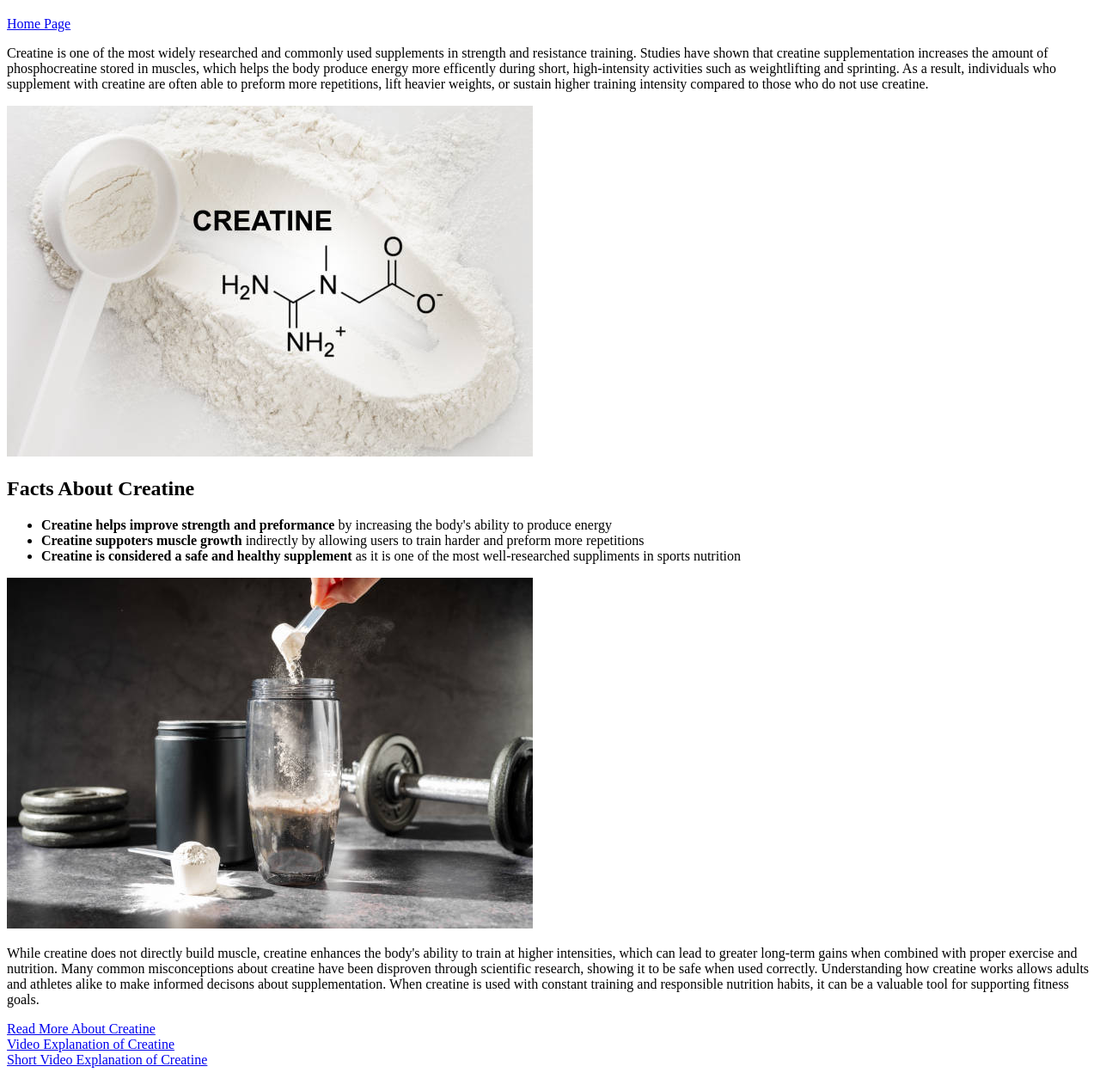
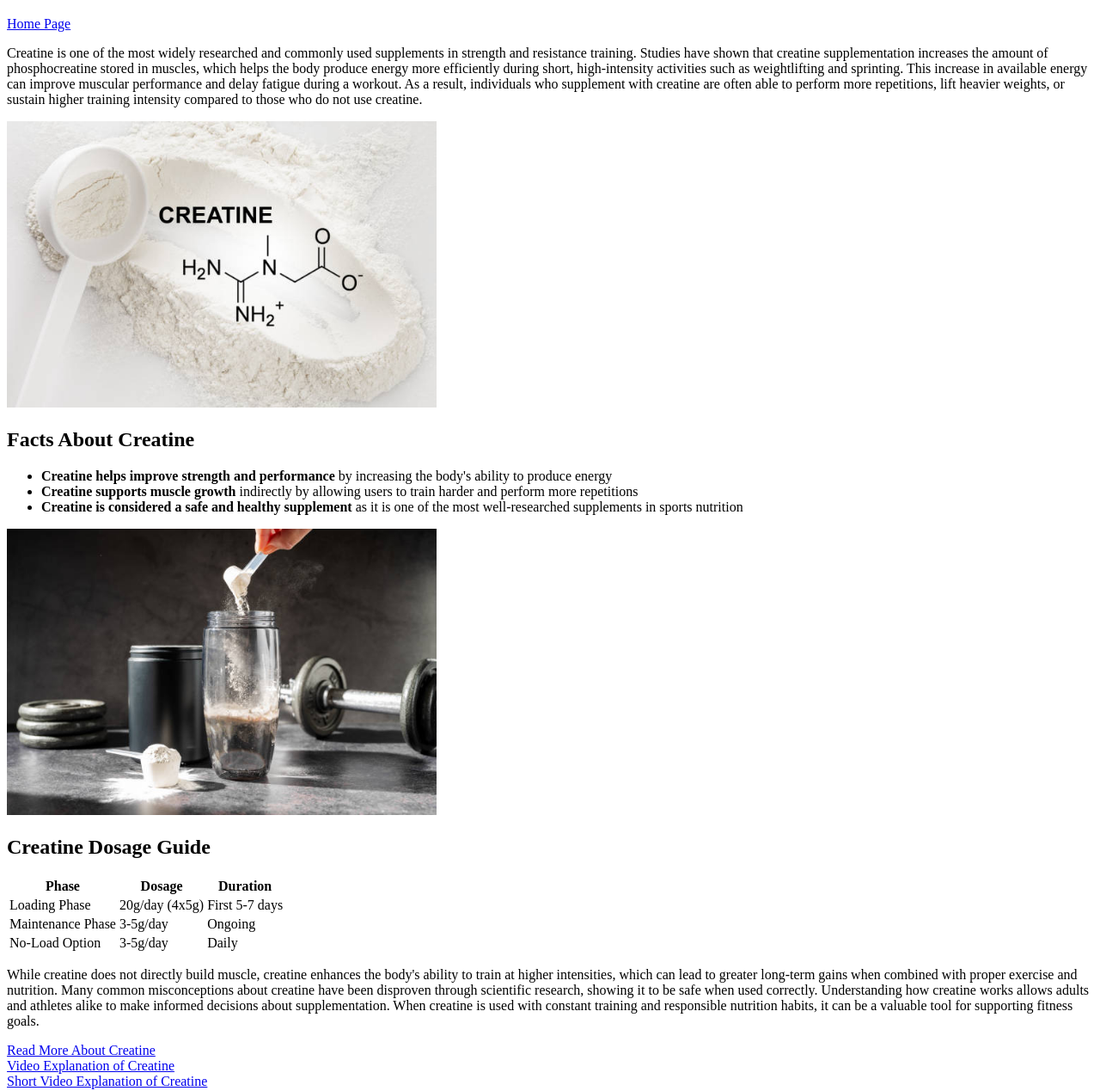
Before and after one commit to mhurst1/mhrust1.github.io, a plain HTML site: page assignments/creatine.html in a window 1280 px wide. Shown: the part 61-1330 px from the top of the page at 86% size. Drawn offline with Linux system fonts and the light colour scheme.

Commit message:
made typo changes and added a table

```diff
--- a/assignments/creatine.html
+++ b/assignments/creatine.html
@@ -1,5 +1,6 @@
+<!--Matthew Hurst | CSCE 242-->
 <!DOCTYPE html>
-<html lang="eng">
+<html lang="en">
     <head>
         <title>Gym Supplements: Creatine</title>
     </head>
@@ -11,25 +12,52 @@
         <p>
             Creatine is one of the most widely researched and commonly used supplements in strength and resistance
             training. Studies have shown that creatine supplementation increases the amount of phosphocreatine
-            stored in muscles, which helps the body produce energy more efficently during short, high-intensity
-            activities such as weightlifting and sprinting. As a result, individuals who supplement with creatine
-            are often able to preform more repetitions, lift heavier weights, or sustain higher training intensity
+            stored in muscles, which helps the body produce energy more efficiently during short, high-intensity
+            activities such as weightlifting and sprinting. This increase in available energy can improve muscular
+            performance and delay fatigue during a workout. As a result, individuals who supplement with creatine
+            are often able to perform more repetitions, lift heavier weights, or sustain higher training intensity
             compared to those who do not use creatine.
         </p>
-        <img src ="images/CreatinePhoto1.jpg" alt="Creatine Monohydrate Chemical Formula Picture"/>
+        <img src ="images/CreatinePhoto1.jpg" alt="Creatine Monohydrate Chemical Formula Picture" width="500"/>
         <h2>Facts About Creatine</h2>
         <ul>
-            <li><b>Creatine helps improve strength and preformance</b> by increasing the body's ability to produce energy</li>
-            <li><b>Creatine suppoters muscle growth</b> indirectly by allowing users to train harder and preform more repetitions</li>
-            <li><b>Creatine is considered a safe and healthy supplement</b> as it is one of the most well-researched suppliments in sports nutrition</li>
+            <li><b>Creatine helps improve strength and performance</b>
+                by increasing the body's ability to produce energy</li>
+            <li><b>Creatine supports muscle growth</b>
+                indirectly by allowing users to train harder and perform more repetitions</li>
+            <li><b>Creatine is considered a safe and healthy supplement</b>
+                as it is one of the most well-researched supplements in sports nutrition</li>
         </ul>
-        <img src ="images/CreatinePhoto2.jpg" alt="Picture of Man Pouring Creatine Into His Drink"/>
+        <img src ="images/CreatinePhoto2.jpg" alt="Picture of Man Pouring Creatine Into His Drink" width="500"/>
+        <h2>Creatine Dosage Guide</h2>
+        <table>
+            <tr>
+                <th>Phase</th>
+                <th>Dosage</th>
+                <th>Duration</th>
+            </tr>
+            <tr>
+                <td>Loading Phase</td>
+                <td>20g/day (4x5g)</td>
+                <td>First 5-7 days</td>
+            </tr>
+            <tr>
+                <td>Maintenance Phase</td>
+                <td>3-5g/day</td>
+                <td>Ongoing</td>
+            </tr>
+            <tr>
+                <td>No-Load Option</td>
+                <td>3-5g/day</td>
+                <td>Daily</td>
+            </tr>
+        </table>
         <p>
             While creatine does not directly build muscle, creatine enhances the body's ability to train at higher
             intensities, which can lead to greater long-term gains when combined with proper exercise and nutrition.
             Many common misconceptions about creatine have been disproven through scientific research, showing it to
             be safe when used correctly. Understanding how creatine works allows adults and athletes alike to make
-            informed decisons about supplementation. When creatine is used with constant training and responsible
+            informed decisions about supplementation. When creatine is used with constant training and responsible
             nutrition habits, it can be a valuable tool for supporting fitness goals.
         </p>
         <p>
```
Also changed, not shown: index.html (+2 -2 lines).
